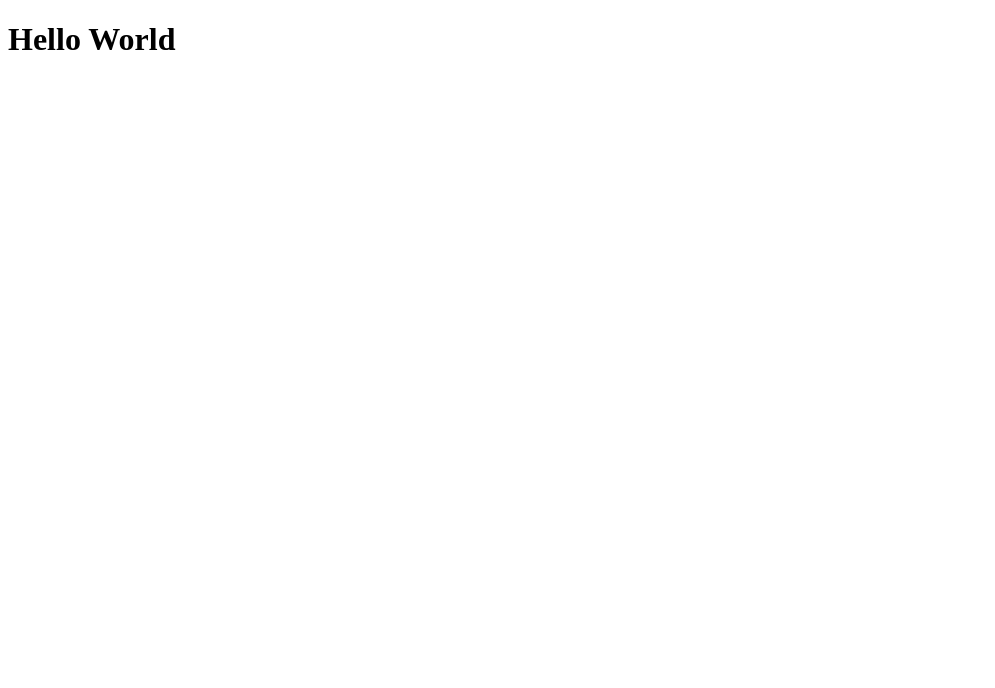
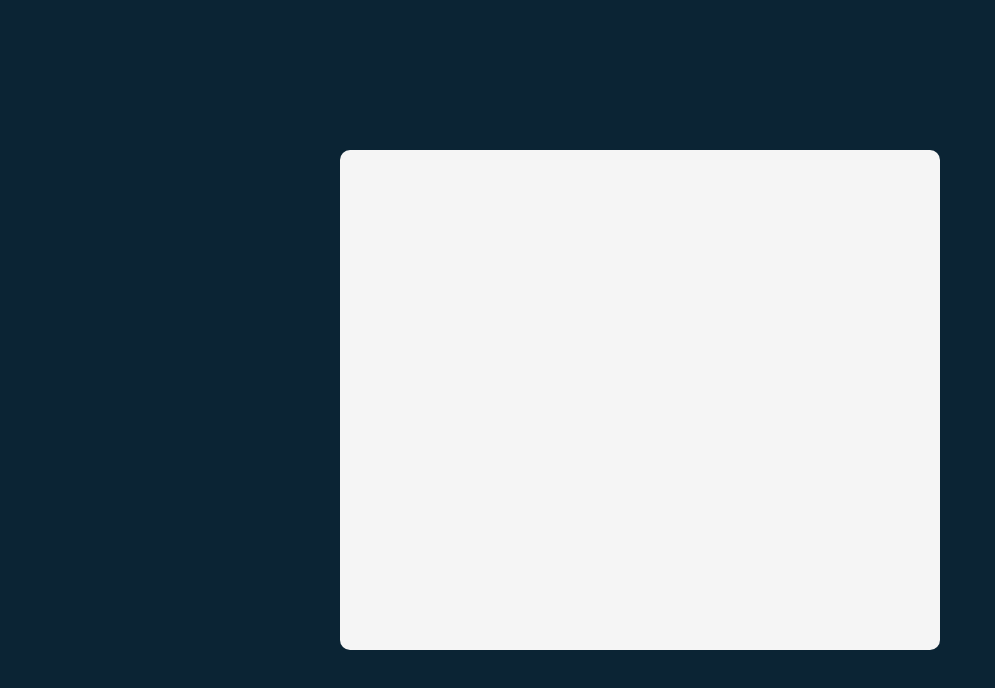
Before and after one commit to prathmyx/Tenzies, a React (Vite) app: page / in a window 1280 px wide. Shown: the top 688 px of the page, without its empty margins (0-995 px from the left). Built offline with nearby package versions, Linux system fonts and the light colour scheme.

Commit message:
feat:added comp + css

```diff
--- a/index.html
+++ b/index.html
@@ -3,7 +3,7 @@
   <head>
     <meta charset="UTF-8" />
     <!-- <link rel="icon" type="image/svg+xml" href="/favicon.svg" /> -->
-    <link rel="stylesheet" href="/src/style.css" />
+    <link rel="stylesheet" href="/src/index.css" />
     <meta name="viewport" content="width=device-width, initial-scale=1.0" />
     <title>Tenzies</title>
   </head>
--- a/src/Components/App.jsx
+++ b/src/Components/App.jsx
@@ -2,8 +2,8 @@ import { createRoot } from "react-dom/client";
 
 export default function App() {
     return (
-        <div>
-        <h1>Hello World</h1>
-        </div>
+        <main>
+
+        </main>
     );
 }
--- a/src/index.css
+++ b/src/index.css
@@ -0,0 +1,27 @@
+* {
+    margin: 0;
+    box-sizing: border-box;
+}
+
+body {
+    background-color: #0B2434;
+    padding: 25px;
+    display: flex;
+    justify-content: center;
+    align-items: center;
+    height: 100vh;
+}
+
+div#root {
+    background-color: #F5F5F5;
+    height:100%;
+    width: 100%;
+    border-radius: 10px;
+    max-height: 500px;
+    max-width: 600px;
+    padding: 20px;
+}
+
+main {
+    height: 100%;
+}
```
Also changed, not shown: src/main.jsx (+4 -3 lines).
